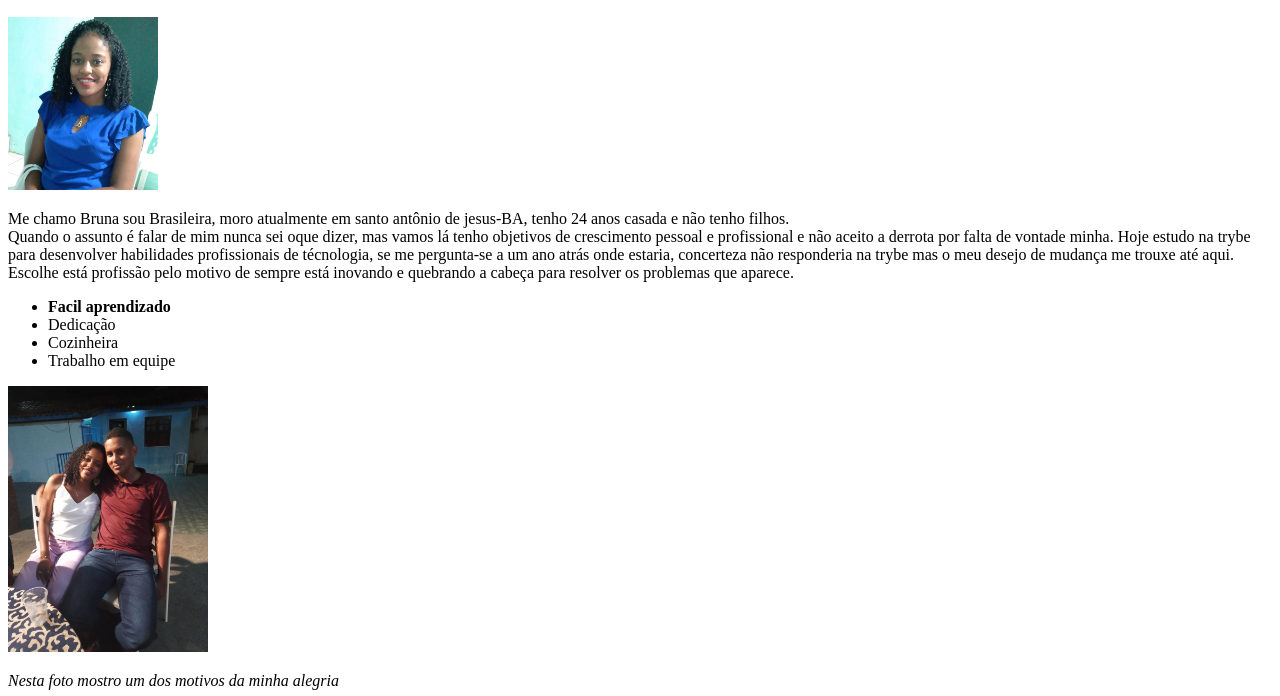
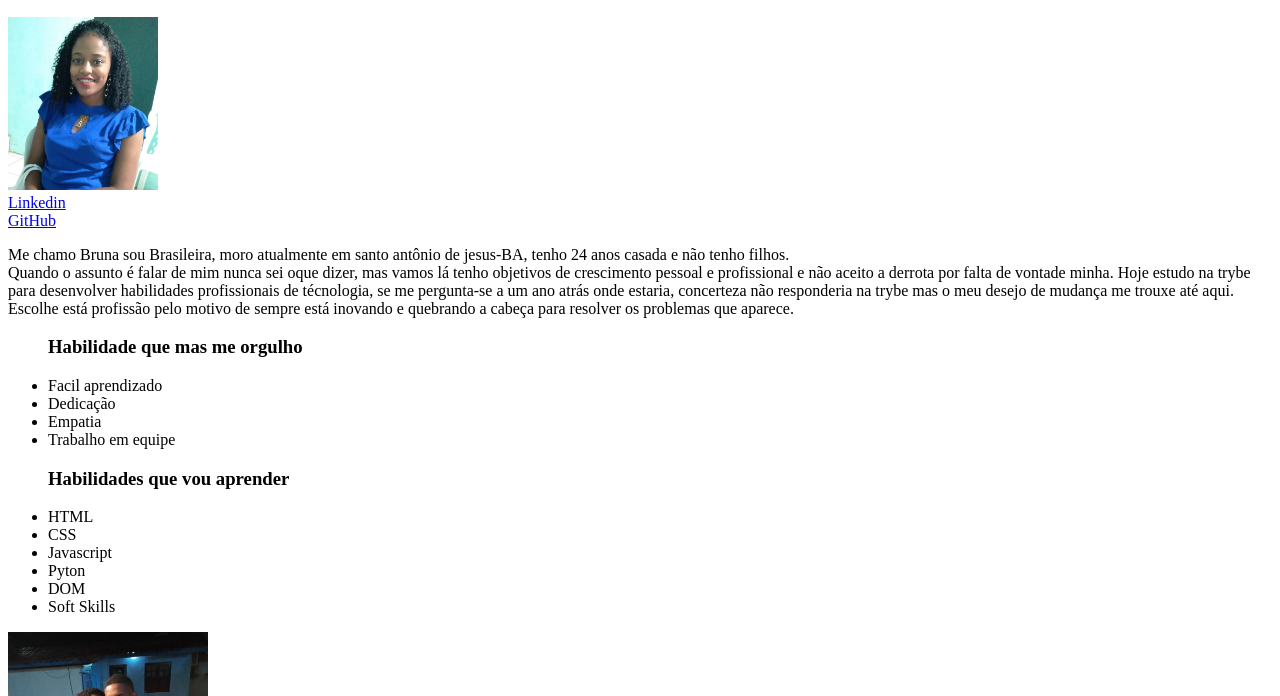
Before and after one commit to bruna270498/Portifolio, a plain HTML site: page index.html in a window 1280 px wide. Shown: the part 104-800 px from the top of the page. Drawn offline with Linux system fonts and the light colour scheme.

Commit message:
iplementação de linkedin e github

```diff
--- a/index.html
+++ b/index.html
@@ -7,17 +7,29 @@
 <body>
     <h1><strong>Meu Portifólio</strong></h1>
     <h3><em>Bruna Almeida Soares</em></h3>
-    <img src="brunaa.jpeg" width="150pix" alt="Foto de Bruna">
+    <img src="brunaa.jpeg" width="150pix" alt="Foto de Bruna"><br>
+    <a href="https://www.linkedin.com/in/bruna-almeida-a81371216/" target="_blank">Linkedin</a>
+    <br><a href="https://github.com/bruna270498" target="_blank">GitHub</a>
     <p>Me chamo Bruna sou Brasileira, moro atualmente em santo antônio de jesus-BA, tenho 24 anos casada e não tenho filhos.
     <br>Quando o assunto é falar de mim nunca sei oque dizer, mas vamos lá tenho objetivos de crescimento pessoal e profissional e não aceito a derrota por falta de vontade minha.
     Hoje estudo na trybe para desenvolver habilidades profissionais de técnologia, se me pergunta-se a um ano atrás onde estaria, concerteza não responderia na trybe mas o meu
     desejo de mudança me trouxe até aqui. Escolhe está profissão pelo motivo de sempre está inovando e quebrando a cabeça para resolver os problemas que aparece.
     </p>
     <ul>
-        <li><strong>Facil aprendizado</strong></li>
+        <h3>Habilidade que mas me orgulho</h3>
+        <li>Facil aprendizado</li>
         <li>Dedicação</li>
-        <li>Cozinheira</li>
+        <li>Empatia</li>
         <li>Trabalho em equipe</li>
+    </ul>
+    <ul>
+        <h3>Habilidades que vou aprender</h3>
+        <li>HTML</li>
+        <li>CSS</li>
+        <li>Javascript</li>
+        <li>Pyton</li>
+        <li>DOM</li>
+        <li>Soft Skills</li>
     </ul>
     <img src="eu e leo.jpeg" width="200pix" alt="Eu e meu esposo"><br>
     <p><em>Nesta foto mostro um dos motivos da minha alegria</em></p>
```
